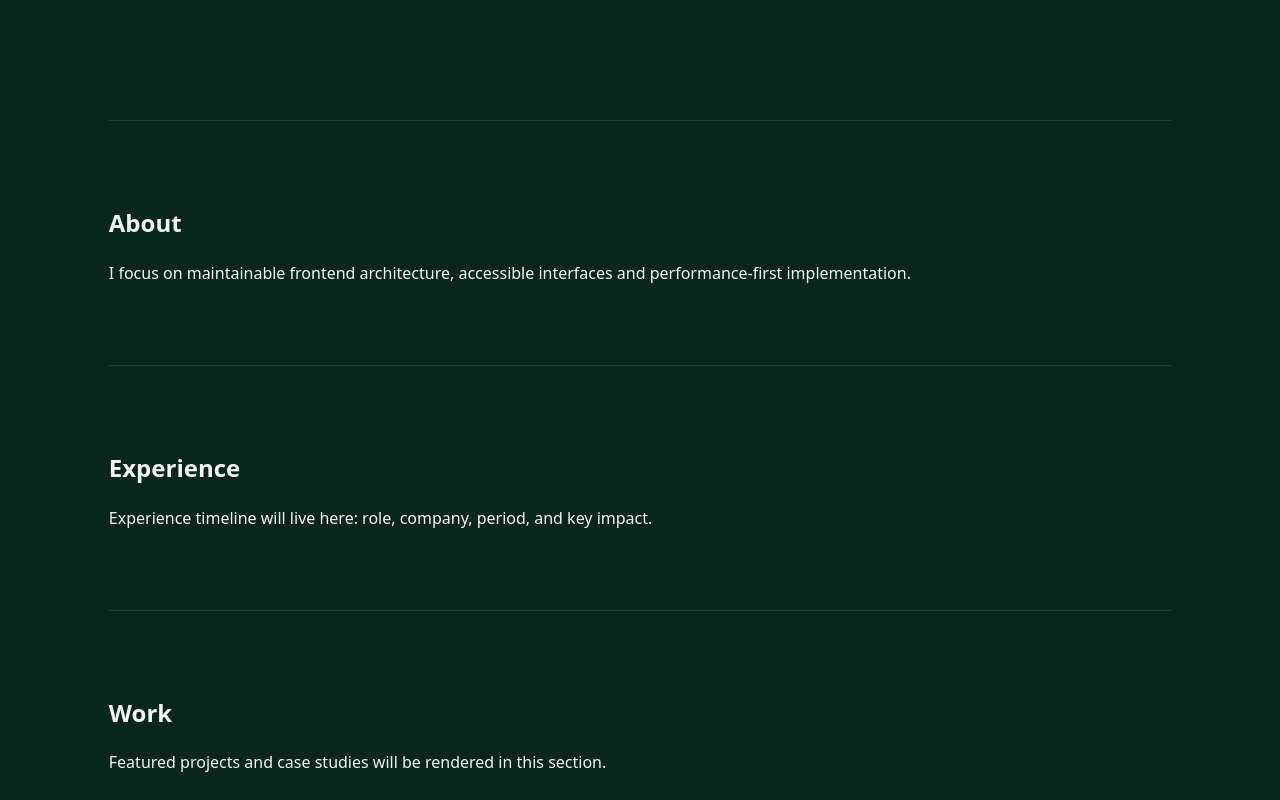
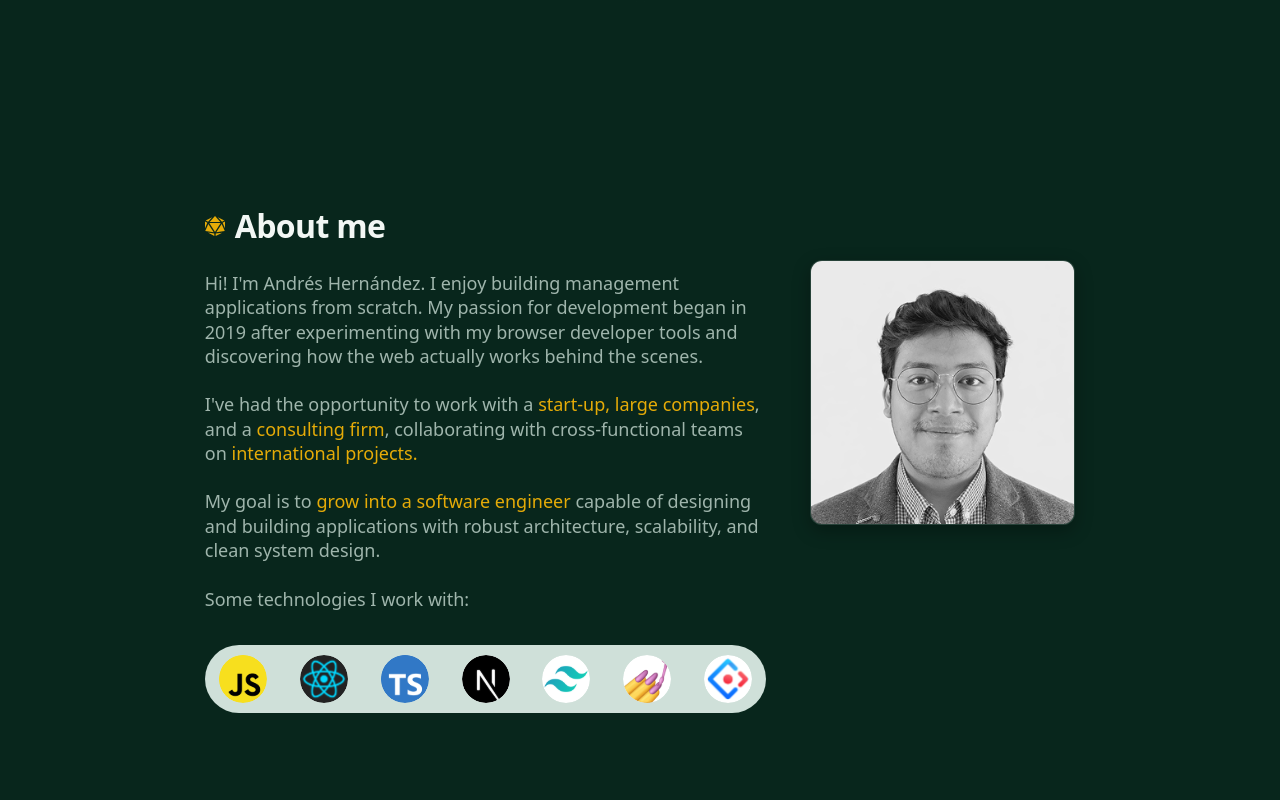
Before and after one commit to AndresHernandez1996/v2, a React (Vite) app: page / in a window 1280 px wide. Shown: the part 680-1480 px from the top of the page. Built offline with nearby package versions, Linux system fonts and the light colour scheme; a web font is replaced by a local one.

Commit message:
feat(sections): implement About redesign, i18n + a11y, and animation/refactor improvements

```diff
--- a/src/components/Layout/MainContainer/MainContainer.module.scss
+++ b/src/components/Layout/MainContainer/MainContainer.module.scss
@@ -1,3 +1,15 @@
+@use '../../../styles/tokens' as t;
+
 .main {
-  padding-inline: clamp(1.563rem, 8.5vw, 9.375rem);
+  width: 100%;
+  padding-inline: clamp(1.5rem, 8vw, 10rem);
+  max-width: t.$layout-container-max;
+  margin-inline: auto;
+  transition: padding-inline 200ms ease;
 }
+
+@media (max-width: t.$break-sm) {
+  .main {
+    padding-inline: 1.5rem;
+  }
+}
--- /dev/null
+++ b/src/components/icons/D20.tsx
@@ -0,0 +1,56 @@
+type D20Props = {
+  className?: string;
+};
+
+export function D20({ className }: D20Props) {
+  return (
+    <svg
+      className={className}
+      xmlns="http://www.w3.org/2000/svg"
+      viewBox="0 0 20 20"
+      aria-hidden="true"
+      focusable="false"
+    >
+      <path
+        d="M17.6011 6.81117L19.9809 5.55957L19.9999 12.2944L17.6011 6.81117Z"
+        fill="currentColor"
+      />
+      <path
+        d="M16.6872 7.90967L19.7429 15.0787L11.2708 16.2707L16.6872 7.90967Z"
+        fill="currentColor"
+      />
+      <path
+        d="M10.671 17.5733L17.1537 16.6367L10.671 19.9828V17.5733Z"
+        fill="currentColor"
+      />
+      <path
+        d="M2.81763 16.6113L9.34788 20L9.32884 17.5564L2.81763 16.6113Z"
+        fill="currentColor"
+      />
+      <path
+        d="M8.71012 16.2709L0.276001 15.079L3.31266 7.91846L8.71012 16.2709Z"
+        fill="currentColor"
+      />
+      <path
+        d="M10.0025 15.9016L15.6701 7.09961H4.33484L10.0025 15.9016Z"
+        fill="currentColor"
+      />
+      <path
+        d="M0 12.2897L2.36937 6.75083L0.0134627 5.60693L0 12.2897Z"
+        fill="currentColor"
+      />
+      <path
+        d="M16.9823 5.74702L19.3526 4.538L12.8129 1.19189L16.9823 5.74702Z"
+        fill="currentColor"
+      />
+      <path
+        d="M4.6073 5.92593H15.3832L10.0238 0L4.6073 5.92593Z"
+        fill="currentColor"
+      />
+      <path
+        d="M0.656738 4.50416L3.07465 5.79832L7.20603 1.18359L0.656738 4.50416Z"
+        fill="currentColor"
+      />
+    </svg>
+  );
+}
--- a/src/components/sections/About/About.module.scss
+++ b/src/components/sections/About/About.module.scss
@@ -1,6 +1,180 @@
 @use '../../../styles/tokens' as t;
 
 .section {
-  padding-block: 4rem;
-  border-top: 1px solid t.$ui-border;
+  padding-block: clamp(5.5rem, 6vw, 7rem);
+  margin-inline: clamp(4rem, 8vw, 10rem);
 }
+
+.inner {
+  display: grid;
+  grid-template-columns: 2fr 1fr;
+  grid-gap: clamp(1.25rem, 2.2vw, 2rem);
+  align-items: start;
+  width: 100%;
+}
+
+.textColumn {
+  grid-column: 1;
+  justify-self: center;
+}
+
+.title {
+  margin: 0 0 1.75rem;
+  display: inline-flex;
+  align-items: center;
+  gap: 0.625rem;
+  font-size: 2rem;
+  line-height: 1.1;
+}
+
+.titleIcon {
+  display: block;
+  width: 1.25rem;
+  height: 1.25rem;
+  color: t.$ui-accent;
+}
+
+.paragraph {
+  margin: 0 0 1.5rem;
+
+  color: t.$ui-text-muted;
+  font-size: t.$font-size-lg;
+  font-weight: t.$font-weight-light;
+  line-height: 1.35;
+}
+
+.accent {
+  color: t.$ui-accent;
+}
+
+.techLabel {
+  margin: 1.125rem 0 2rem;
+  color: t.$ui-text-muted;
+  font-size: t.$font-size-lg;
+  font-weight: t.$font-weight-light;
+}
+
+.techList {
+  margin: 0;
+  padding: 0.625rem 0.875rem;
+  width: 100%;
+  max-width: 41.25rem;
+  list-style: none;
+  display: flex;
+  align-items: center;
+  justify-content: space-between;
+  gap: clamp(0.5rem, 1.8vw, 1rem);
+  border-radius: 999px;
+  background: t.$ui-text-secondary;
+  overflow-x: auto;
+  scrollbar-width: none;
+
+  &::-webkit-scrollbar {
+    display: none;
+  }
+}
+
+.techItem {
+  display: inline-flex;
+  align-items: center;
+  justify-content: center;
+  width: clamp(2.25rem, 5vw, 3rem);
+  height: clamp(2.25rem, 5vw, 3rem);
+  flex: 0 0 auto;
+  border-radius: 999px;
+  background: t.$ui-text-secondary;
+  overflow: hidden;
+
+  img {
+    width: 100%;
+    height: 100%;
+    display: block;
+    object-fit: cover;
+  }
+}
+
+.imagePlaceholder {
+  grid-column: 2;
+  width: auto;
+  height: auto;
+  margin-inline-start: 1rem;
+  justify-self: left;
+  align-self: start;
+  margin-top: clamp(3.25rem, 4vw, 4.5rem);
+  border-radius: t.$radius-md;
+  border: 1px solid t.$ui-border;
+  background: rgba(t.$ui-bg-contrast, 0.4);
+  box-shadow: t.$shadow-md;
+  overflow: hidden;
+
+  img {
+    width: 100%;
+    height: 100%;
+    display: block;
+    object-fit: cover;
+
+    filter: grayscale(100%) contrast(0.9);
+    transition: filter 200ms ease;
+
+    &:hover {
+      filter: none;
+    }
+  }
+}
+
+@media (max-width: t.$break-md) {
+  .inner {
+    grid-template-columns: 1fr;
+    grid-gap: 2rem;
+  }
+
+  .textColumn {
+    grid-column: auto;
+  }
+
+  .section {
+    margin-inline: 0;
+  }
+
+  .paragraph {
+    font-size: t.$font-size-xl;
+  }
+
+  .techLabel {
+    font-size: t.$font-size-xl;
+  }
+
+  .imagePlaceholder {
+    grid-column: auto;
+    margin: 2rem auto 0;
+    width: 70%;
+    max-width: 20rem;
+    height: auto;
+    aspect-ratio: 1 / 1;
+  }
+}
+
+@media (max-width: t.$break-sm) {
+  .title {
+    font-size: t.$font-size-4xl;
+  }
+
+  .paragraph {
+    font-size: t.$font-size-lg;
+  }
+
+  .techLabel {
+    font-size: t.$font-size-lg;
+  }
+
+  .techList {
+    max-width: 100%;
+    padding: 0.5rem 0.625rem;
+  }
+
+  .imagePlaceholder {
+    margin: 2rem auto 0;
+    width: 70%;
+    max-width: 20rem;
+  }
+}
--- a/src/components/sections/About/About.tsx
+++ b/src/components/sections/About/About.tsx
@@ -1,13 +1,76 @@
 import styles from './About.module.scss';
+import jsIcon from '@/assets/about/JS.svg';
+import reactIcon from '@/assets/about/React.svg';
+import tsIcon from '@/assets/about/TS.svg';
+import nextIcon from '@/assets/about/NextJs.svg';
+import tailwindIcon from '@/assets/about/Tailwind.svg';
+import sassIcon from '@/assets/about/Sass.svg';
+import antdIcon from '@/assets/about/Antd.svg';
+import yayoImage from '@/assets/about/yayo.png';
+import { D20 } from '@/components/icons/D20';
+import { useTranslation } from 'react-i18next';
 
 export function About() {
+  const { t } = useTranslation();
+  const technologies = [
+    { src: jsIcon, alt: 'JavaScript' },
+    { src: reactIcon, alt: 'React' },
+    { src: tsIcon, alt: 'TypeScript' },
+    { src: nextIcon, alt: 'Next.js' },
+    { src: tailwindIcon, alt: 'Tailwind CSS' },
+    { src: sassIcon, alt: 'Sass' },
+    { src: antdIcon, alt: 'Ant Design' },
+  ] as const;
+
   return (
-    <section id="about" className={styles.section} data-sr="text">
-      <h2>About</h2>
-      <p>
-        I focus on maintainable frontend architecture, accessible interfaces and
-        performance-first implementation.
-      </p>
+    <section
+      id="about"
+      className={styles.section}
+      data-sr="text"
+      aria-labelledby="about-title"
+      aria-describedby="about-summary"
+    >
+      <div className={styles.inner}>
+        <div className={styles.textColumn}>
+          <h2 id="about-title" className={styles.title}>
+            <D20 className={styles.titleIcon} />
+            <span>{t('about_title')}</span>
+          </h2>
+
+          <p id="about-summary" className={styles.paragraph}>
+            {t('about_p1')}
+          </p>
+
+          <p className={styles.paragraph}>
+            {t('about_p2_prefix')}
+            <span className={styles.accent}>{t('about_p2_highlight_1')}</span>
+            {t('about_p2_middle')}
+            <span className={styles.accent}>{t('about_p2_highlight_2')}</span>
+            {t('about_p2_suffix')}
+            <span className={styles.accent}>{t('about_p2_highlight_3')}</span>
+          </p>
+
+          <p className={styles.paragraph}>
+            {t('about_p3_prefix')}
+            <span className={styles.accent}>{t('about_p3_highlight')}</span>
+            {t('about_p3_suffix')}
+          </p>
+
+          <p className={styles.techLabel}>{t('about_tech_label')}</p>
+
+          <ul className={styles.techList} aria-label={t('about_tech_aria')}>
+            {technologies.map((technology) => (
+              <li key={technology.alt} className={styles.techItem}>
+                <img src={technology.src} alt={technology.alt} />
+              </li>
+            ))}
+          </ul>
+        </div>
+
+        <div className={styles.imagePlaceholder}>
+          <img src={yayoImage} alt={t('about_image_alt')} />
+        </div>
+      </div>
     </section>
   );
 }
--- a/src/components/sections/Hero/Hero.module.scss
+++ b/src/components/sections/Hero/Hero.module.scss
@@ -8,6 +8,7 @@
   flex-direction: column;
   justify-content: center;
   padding-block: clamp(5.25rem, 6vw, 7rem);
+  margin-inline: clamp(0rem, 3vw, 4rem);
 }
 
 .section::before {
--- a/src/i18n/locales/en.ts
+++ b/src/i18n/locales/en.ts
@@ -25,6 +25,22 @@ export const en = {
     "I'm a front-end developer who enjoys building scalable and reliable web applications with a strong focus on UX/UI and user-centered design.",
   hero_cta: 'Download Resume',
   hero_cta_aria: 'Download resume',
+  about_title: 'About me',
+  about_p1:
+    "Hi! I'm Andrés Hernández. I enjoy building management applications from scratch. My passion for development began in 2019 after experimenting with my browser developer tools and discovering how the web actually works behind the scenes.",
+  about_p2_prefix: "I've had the opportunity to work with a ",
+  about_p2_highlight_1: 'start-up, large companies',
+  about_p2_middle: ', and a ',
+  about_p2_highlight_2: 'consulting firm',
+  about_p2_suffix: ', collaborating with cross-functional teams on ',
+  about_p2_highlight_3: 'international projects.',
+  about_p3_prefix: 'My goal is to ',
+  about_p3_highlight: 'grow into a software engineer',
+  about_p3_suffix:
+    ' capable of designing and building applications with robust architecture, scalability, and clean system design.',
+  about_tech_label: 'Some technologies I work with:',
+  about_tech_aria: 'Technologies',
+  about_image_alt: 'Andrés Hernández portrait',
 } as const;
 
 export type TranslationSchema = {
--- a/src/i18n/locales/es.ts
+++ b/src/i18n/locales/es.ts
@@ -27,4 +27,20 @@ export const es = {
     'Soy un desarrollador front-end que disfruta construir aplicaciones web escalables y confiables, con un fuerte enfoque en UX/UI y diseño centrado en las personas.',
   hero_cta: 'Descargar CV',
   hero_cta_aria: 'Descargar currículum',
+  about_title: 'Sobre mí',
+  about_p1:
+    '¡Hola! Soy Andrés Hernández. Disfruto construir aplicaciones de gestión desde cero. Mi pasión por el desarrollo comenzó en 2019 después de experimentar con las herramientas de desarrollador del navegador y descubrir cómo funciona realmente la web detrás de escena.',
+  about_p2_prefix: 'He tenido la oportunidad de trabajar en una ',
+  about_p2_highlight_1: 'start-up y grandes empresas',
+  about_p2_middle: ', además de una ',
+  about_p2_highlight_2: 'firma de consultoría',
+  about_p2_suffix: ', colaborando con equipos multidisciplinarios en ',
+  about_p2_highlight_3: 'proyectos internacionales.',
+  about_p3_prefix: 'Mi objetivo es ',
+  about_p3_highlight: 'crecer como ingeniero de software',
+  about_p3_suffix:
+    ' capaz de diseñar y construir aplicaciones con arquitectura robusta, escalabilidad y diseño de sistemas limpio.',
+  about_tech_label: 'Algunas tecnologías con las que trabajo:',
+  about_tech_aria: 'Tecnologías',
+  about_image_alt: 'Retrato de Andrés Hernández',
 } as const satisfies TranslationSchema;
--- a/src/styles/_tokens.scss
+++ b/src/styles/_tokens.scss
@@ -39,6 +39,7 @@ $ui-font-family: $font-sans;
 $ui-font-family-serif: $font-serif;
 
 /* Font weights */
+$font-weight-light: 300;
 $font-weight-regular: 400;
 $font-weight-medium: 500;
 $font-weight-semibold: 600;
@@ -77,7 +78,7 @@ $ui-h1-line-height: $line-height-tight;
 $ui-h1-weight: $font-weight-bold;
 $ui-h1-tracking: $letter-spacing-tight;
 
-$ui-h2-size: $font-size-4xl;
+$ui-h2-size: 2rem; // 32px
 $ui-h2-line-height: $line-height-snug;
 $ui-h2-weight: $font-weight-semibold;
 $ui-h2-tracking: $letter-spacing-tight;
--- a/src/styles/globals.scss
+++ b/src/styles/globals.scss
@@ -51,6 +51,14 @@ h1 {
   margin: 0 !important;
 }
 
+h2 {
+  margin: 0;
+  font-size: t.$ui-h2-size;
+  line-height: t.$ui-h2-line-height;
+  font-weight: t.$ui-h2-weight;
+  letter-spacing: t.$ui-h2-tracking;
+}
+
 /* Links */
 a {
   color: t.$ui-link;
```
Also changed, not shown: src/App.tsx (+8 -11 lines), src/components/sections/Hero/Hero.tsx (+31 -4 lines), src/assets/about/yayo.png (added).
